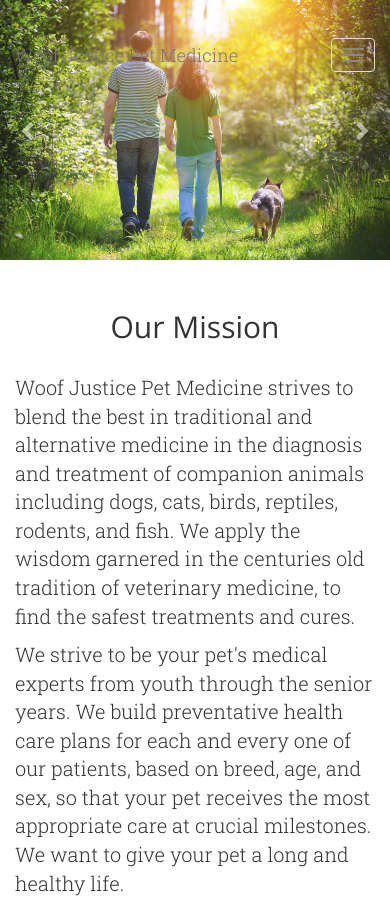
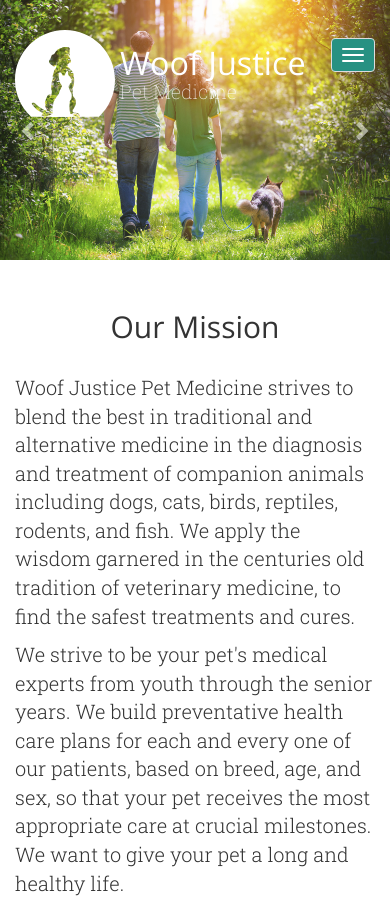
Before and after one commit to stefan22/bootstrap-challenge, a plain HTML site: page index.html in a window 390 px wide. Shown: the top 900 px of the page. Drawn offline with nearby package versions, Linux system fonts and the light colour scheme.

Commit message:
adds navigation style for desktop and small screens

```diff
--- a/css/style.css
+++ b/css/style.css
@@ -53,11 +53,46 @@ header .navbar-default .navbar-nav .active a:hover {
 }
 
 
+/* navbar brand */
+
+header .navbar-brand {
+	background: url(../images/woofjusticelogo.svg);
+	background-repeat: no-repeat;
+	background-position: 15px 0;
+	height: auto;
+}
+
+header .navbar-brand h1 {
+	color: white;
+	margin: 0;
+	font-size: 1.8em;
+	font-weight: 400;
+	padding-left: 105px;
+}
 
 
+header .navbar-brand span.subhead {
+	display: block;
+	font-family: "Roboto Slab", serif;
+	font-size: .6em;
+	font-weight: 100;
+}
 
+/* navbar toggle */
 
+header .navbar-toggle {
+	background-color: #279182;
+}
 
+header .navbar-default .navbar-toggle .icon-bar {
+	background-color: white;
+}
+
+@media only screen and (max-width: 768px) {
+	header .navbar-collapse {
+	background-color: rgba(0,0,0,.5);
+}
+}
 
 
 /* footer navigation */
--- a/index.html
+++ b/index.html
@@ -25,7 +25,7 @@
                         <span class="icon-bar"></span>
                         <span class="icon-bar"></span>
                     </button>
-                    <a class="navbar-brand" href="#featured">Woof Justice <span class="subhead">Pet Medicine</span></a>
+                    <a class="navbar-brand" href="#featured"><h1>Woof Justice <span class="subhead">Pet Medicine</span></h1></a>
                 </div><!-- navbar-header  -->
                 <div class="collapse navbar-collapse" id="collapse">
                     <ul class="nav navbar-nav navbar-right">
```
